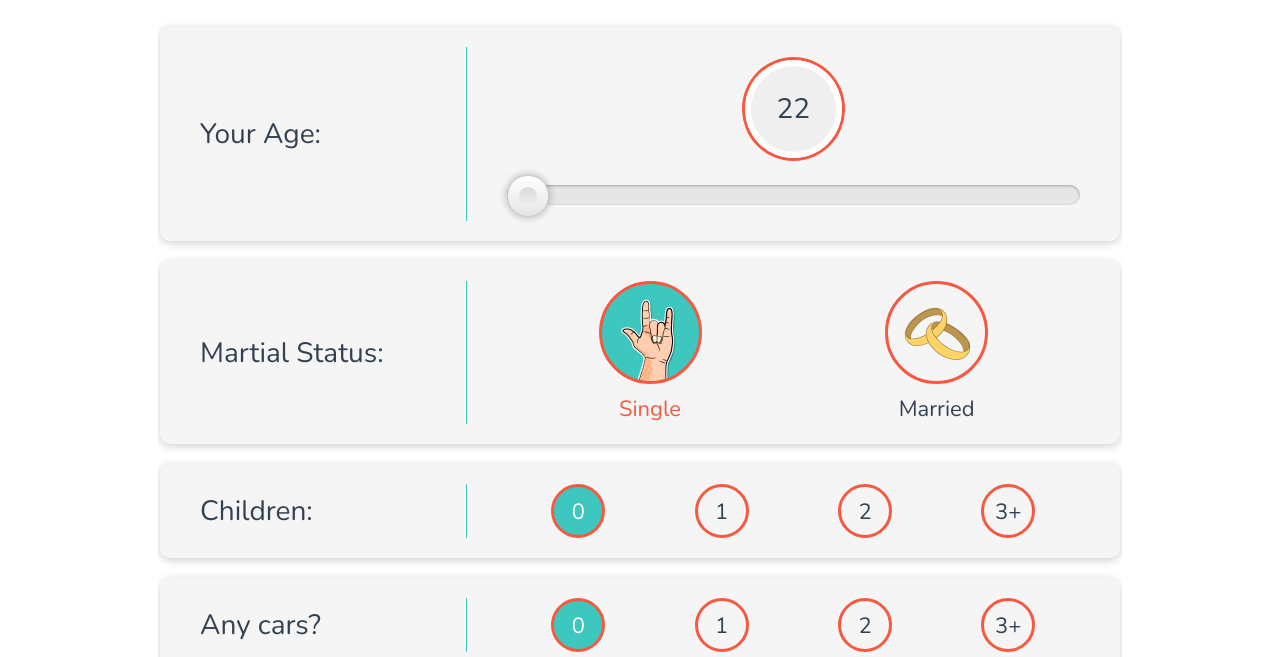
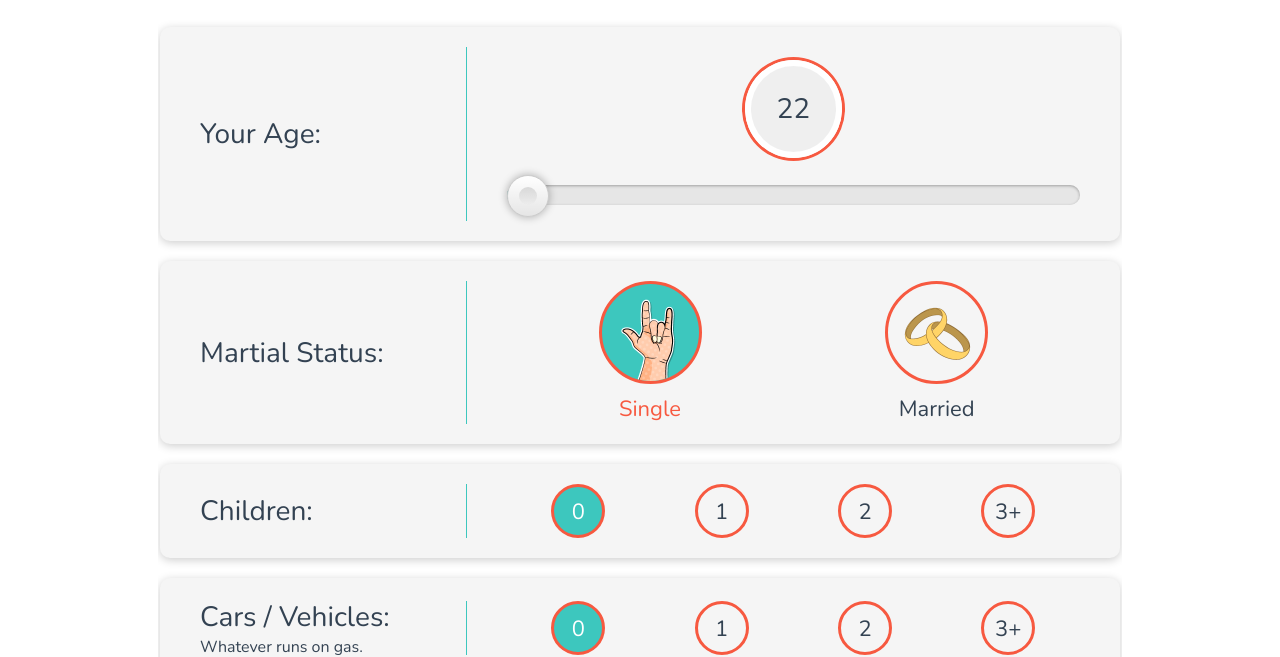
Before and after one commit to ArbenHusic/ArbenHusic.github.io, a plain HTML site: page index.html in a window 1280 px wide. Shown: the part 143-800 px from the top of the page. Drawn offline with nearby package versions, Linux system fonts and the light colour scheme; a web font is replaced by a local one.

Commit message:
Question title correction

```diff
--- a/index.html
+++ b/index.html
@@ -101,7 +101,7 @@
 
                 <div class="question-row">
 
-                    <div class="question-title-col"><h3>Any cars?</h3></div>
+                    <div class="question-title-col"><h3>Cars / Vehicles:</h3><p>Whatever runs on gas.</p></div>
 
                     <div class="question-content-col">
                         <div id="question4" class="image-inputs-container">
```
